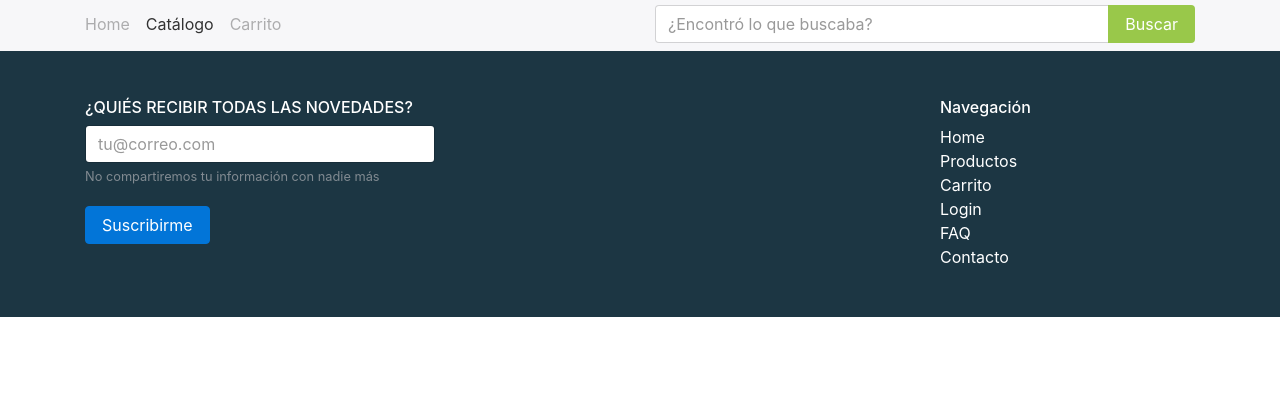
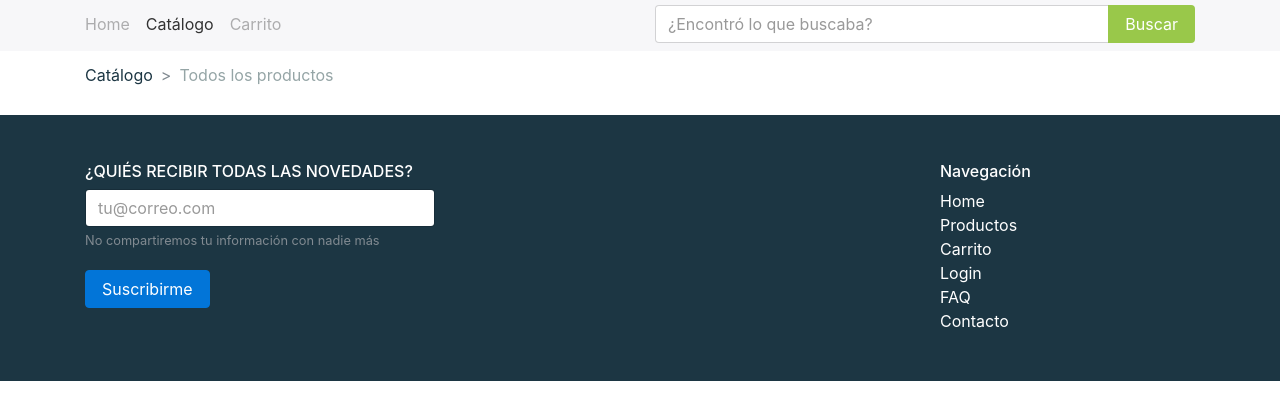
Before and after one commit to Gabrielnz/platzishop, a plain HTML site: page catalogo.html in a window 1280 px wide. Shown: the part 55-474 px from the top of the page. Drawn offline with nearby package versions, Linux system fonts and the light colour scheme; a script that the page names is missing.

Commit message:
Probando Breadcrumbs

```diff
--- a/catalogo.html
+++ b/catalogo.html
@@ -95,7 +95,20 @@
 
     <!-- /Menu -->
 
-
+    <!-- Breadcrumb -->
+    <section id="breadcrumbs-container">
+      <div class="container">
+        <div class="row">
+          <div class="col-xs">
+            <nav class="breadcrumb">
+              <a href="catalogo.html" class="breadcrumb-item">Catálogo</a>
+              <span class="breadcrumb-item active">Todos los productos</span>
+            </nav>
+          </div>
+        </div>
+      </div>
+    </section>
+    <!-- /Breadcrumb -->
 
     <!-- Footer -->
 
--- a/css/app.css
+++ b/css/app.css
@@ -47,6 +47,23 @@
   color: white;
 }
 
+#breadcrumbs-container .breadcrumb {
+  background-color: white;
+  padding-left: 0;
+}
+
+#breadcrumbs-container .breadcrumb .breadcrumb-item {
+  color: #1c3643;
+}
+
+#breadcrumbs-container .breadcrumb .breadcrumb-item.active {
+  color: #95a5a6;
+}
+
+#breadcrumbs-container .breadcrumb .breadcrumb-item+.breadcrumb-item::before {
+  content: ">";
+}
+
 @media (max-width: 768px) {
   #footer-container [class*="col-"] {
     margin-bottom: 2em;
```
